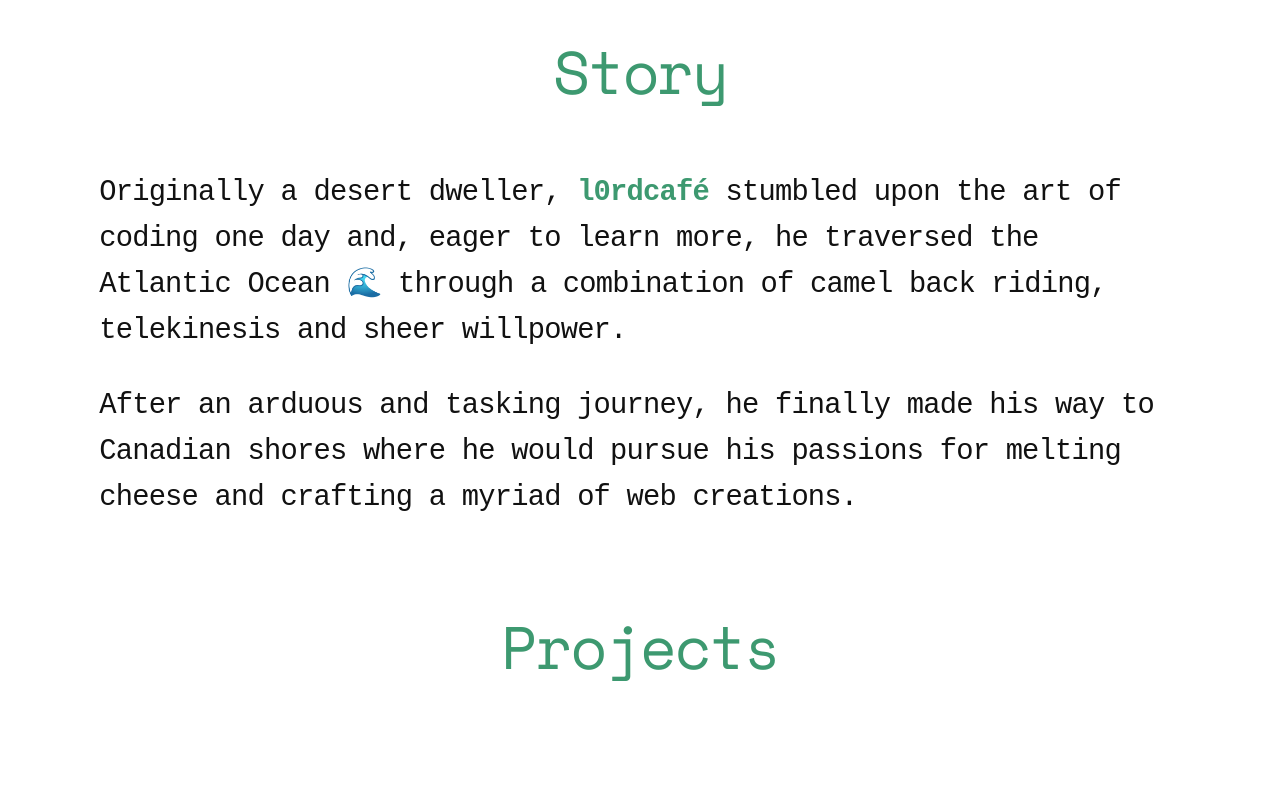
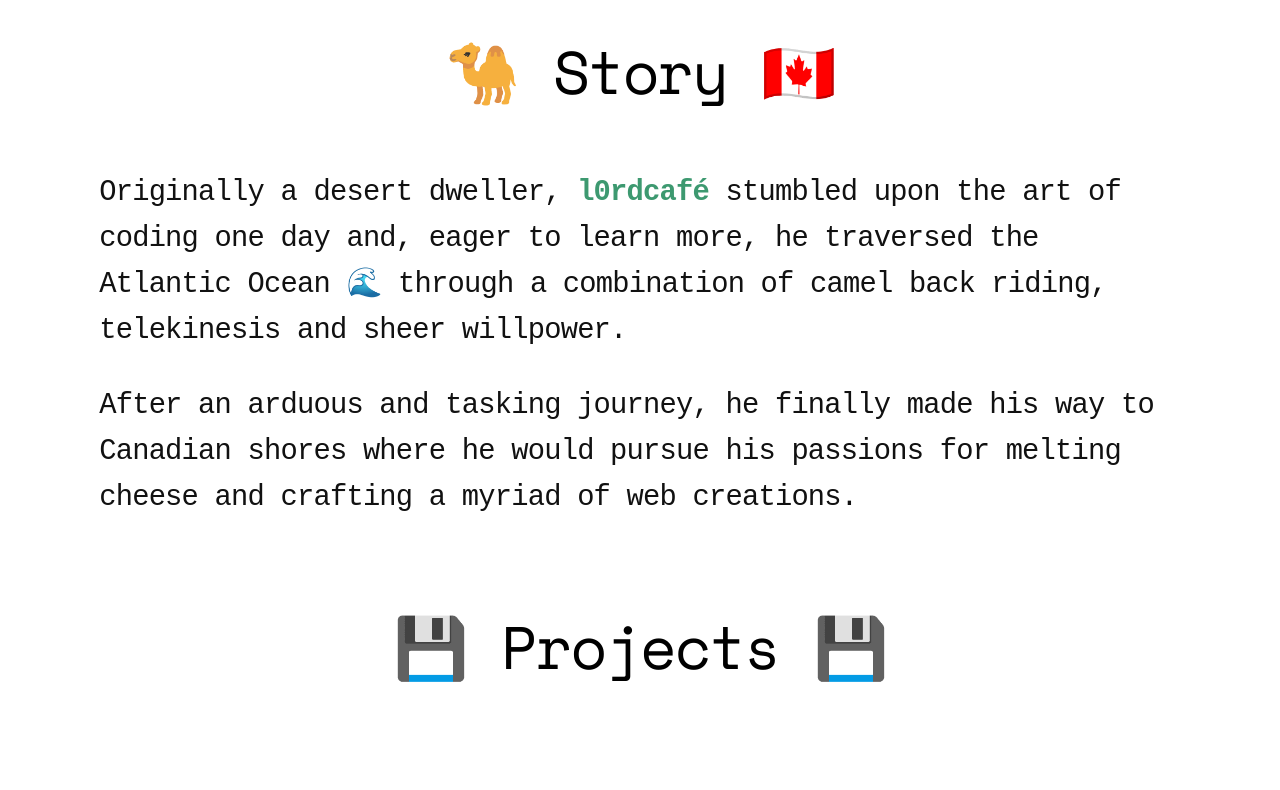
Before and after one commit to l0rdcafe/portfolio-2.0, a Gatsby site: page / in a window 1280 px wide. Shown: the part 874-1664 px from the top of the page. Built offline with nearby package versions, Linux system fonts and the light colour scheme; Gatsby itself is replaced by a stand-in of ours.

Commit message:
edit banner css

```diff
--- a/src/components/footer.js
+++ b/src/components/footer.js
@@ -15,7 +15,7 @@
       color: #fff;
       font-size: 1.25rem;
       letter-spacing: 0.025rem;
-      margin-top: 0;
+      margin: 0;
 
       @media (max-width: 650px) {
         font-size: 1rem;
@@ -38,6 +38,8 @@
     list-style: none;
     display: flex;
     margin: 0;
+    padding-top: 2%;
+    padding-bottom: 0.5%;
 
     @media (max-width: 650px) {
       width: 60%;
--- a/src/pages/index.js
+++ b/src/pages/index.js
@@ -44,15 +44,14 @@
 
   .main__banner__wrapper {
     animation-delay: 0.5s;
-    padding: 0 0.5%;
     text-align: center;
-    margin-bottom: 0.25%;
     font-size: 5.25rem;
     margin: 0;
 
     @media (max-width: 650px) {
       font-size: 4.5rem;
       margin-bottom: 5%;
+      padding: 0 2%;
     }
   }
 
@@ -62,7 +61,7 @@
     border-style: none;
 
     @media (max-width: 650px) {
-      width: 60%;
+      width: 50%;
     }
   }
 
@@ -72,21 +71,13 @@
   }
 
   .l0rd {
-    max-width: 22%;
+    width: 25%;
     border-radius: 50%;
     margin: 0;
 
     @media (max-width: 650px) {
-      max-width: 80%;
+      width: 80%;
     }
-  }
-
-  h1 {
-    line-height: 1.2;
-    letter-spacing: -0.45rem;
-    font-weight: 300;
-    font-family: "Space Mono", monospace;
-    color: #3d9970;
   }
 
   .crown {
@@ -104,12 +95,13 @@
 const BannerParagraph = styled.p`
   text-align: center;
   color: #fff;
-  padding: 2% 6%;
+  padding: 0 8%;
   font-size: 2rem;
+  margin: 0;
 
   @media (max-width: 650px) {
     font-size: 1rem;
-    letter-spacing: 0.025rem;
+    letter-spacing: 0.035rem;
   }
 
   a {
@@ -160,19 +152,7 @@
       font-size: 3.75rem;
       letter-spacing: -0.125rem;
       font-weight: 400;
-
-      &:hover .icon--up,
-      &:hover .icon--down {
-        opacity: 1;
-        -webkit-transition: -webkit-transform 1200ms opacity 800ms;
-        transition: -webkit-transform 1200ms opacity 800ms;
-        transition: transform 1200ms opacity 800ms;
-        transition: transform 1200ms opacity 800ms, -webkit-transform 1200ms opacity 800ms;
-        -webkit-transform: translateZ(0) translateY(0);
-        transform: translateZ(0) translateY(0);
-        -webkit-transition-delay: 800ms, 400ms;
-        transition-delay: 800ms, 400ms;
-      }
+      color: #000;
 
       @media (max-width: 650px) {
         font-size: 2.25rem;
@@ -194,24 +174,6 @@
     @media (max-width: 650px) {
       font-size: 1.2rem;
     }
-  }
-
-  .icon--up,
-  .icon--down {
-    display: inline-block;
-    opacity: 0;
-    -webkit-transition: 700ms;
-    transition: 700ms;
-  }
-
-  .icon--up {
-    -webkit-transform: translateZ(0) translateY(-6rem);
-    transform: translateZ(0) translateY(-6rem);
-  }
-
-  .icon--down {
-    -webkit-transform: translateZ(0) translateY(6rem);
-    transform: translateZ(0) translateY(6rem);
   }
 
   .main__body__section__fig {
@@ -253,7 +215,7 @@
       letter-spacing: -0.1rem;
       font-weight: 300;
       margin-bottom: 0;
-      color: #000;
+      color: #3d9970;
 
       @media (max-width: 650px) {
         font-size: 1.25rem;
@@ -289,19 +251,6 @@
 
       @media (max-width: 650px) {
         font-size: 1.75rem;
-      }
-
-      &:hover .icon--up,
-      &:hover .icon--down {
-        opacity: 1;
-        -webkit-transition: -webkit-transform 1200ms opacity 800ms;
-        transition: -webkit-transform 1200ms opacity 800ms;
-        transition: transform 1200ms opacity 800ms;
-        transition: transform 1200ms opacity 800ms, -webkit-transform 1200ms opacity 800ms;
-        -webkit-transform: translateZ(0) translateY(0);
-        transform: translateZ(0) translateY(0);
-        -webkit-transition-delay: 800ms, 400ms;
-        transition-delay: 800ms, 400ms;
       }
     }
 
@@ -392,12 +341,7 @@
                 </span>
               </Link>
             </h1>
-            <img
-              className="l0rd x-centered"
-              src={l0rd}
-              alt="Ismail Arafa in Cairo, Egypt circa 2013"
-              itemProp="photo"
-            />
+            <img className="l0rd" src={l0rd} alt="Ismail Arafa in Cairo, Egypt circa 2013" itemProp="photo" />
             <BannerParagraph>
               <span itemProp="name">Ismail Arafa</span> is a{" "}
               <Link href="/#projects" to="/#projects">
@@ -425,11 +369,11 @@
           <section className="main__body" role="main">
             <article id="intro" className="main__body__section" itemScope itemType="http://www.l0rdcafe.com/Article">
               <h2 itemProp="name">
-                <span className="icon--down" role="img" aria-label="camel emoji">
+                <span role="img" aria-label="camel emoji">
                   🐪
                 </span>{" "}
                 Story{" "}
-                <span className="icon--up" role="img" aria-label="canada flag emoji">
+                <span role="img" aria-label="canada flag emoji">
                   🇨🇦
                 </span>
               </h2>
@@ -452,11 +396,11 @@
           </section>
           <section id="projects" className="main__body__section">
             <h2>
-              <span role="img" aria-label="floppy disk emoji" className="icon--down">
+              <span role="img" aria-label="floppy disk emoji">
                 💾
               </span>{" "}
               Projects{" "}
-              <span role="img" aria-label="floppy disk emoji" className="icon--up">
+              <span role="img" aria-label="floppy disk emoji">
                 💾
               </span>
             </h2>
@@ -597,11 +541,11 @@
           </section>
           <section className="main__body__section">
             <h2 id="music">
-              <span role="img" aria-label="treble clef and electric guitar emojis" className="icon--down">
+              <span role="img" aria-label="treble clef and electric guitar emojis">
                 🎼 🎸
               </span>{" "}
               Music{" "}
-              <span role="img" aria-label="pint of beer and microphone emojis" className="icon--up">
+              <span role="img" aria-label="pint of beer and microphone emojis">
                 🍺 🎙
               </span>
             </h2>
@@ -663,11 +607,11 @@
           </section>
           <section className="main__body__section--content" itemScope itemType="http://www.l0rdcafe.com/Blog">
             <h2 id="blog">
-              <span role="img" aria-label="thinking emoji" className="icon--down">
+              <span role="img" aria-label="thinking emoji">
                 🤔
               </span>{" "}
               Thoughts{" "}
-              <span role="img" aria-label="thinking emoji" className="icon--up">
+              <span role="img" aria-label="thinking emoji">
                 🤔
               </span>
             </h2>
```
